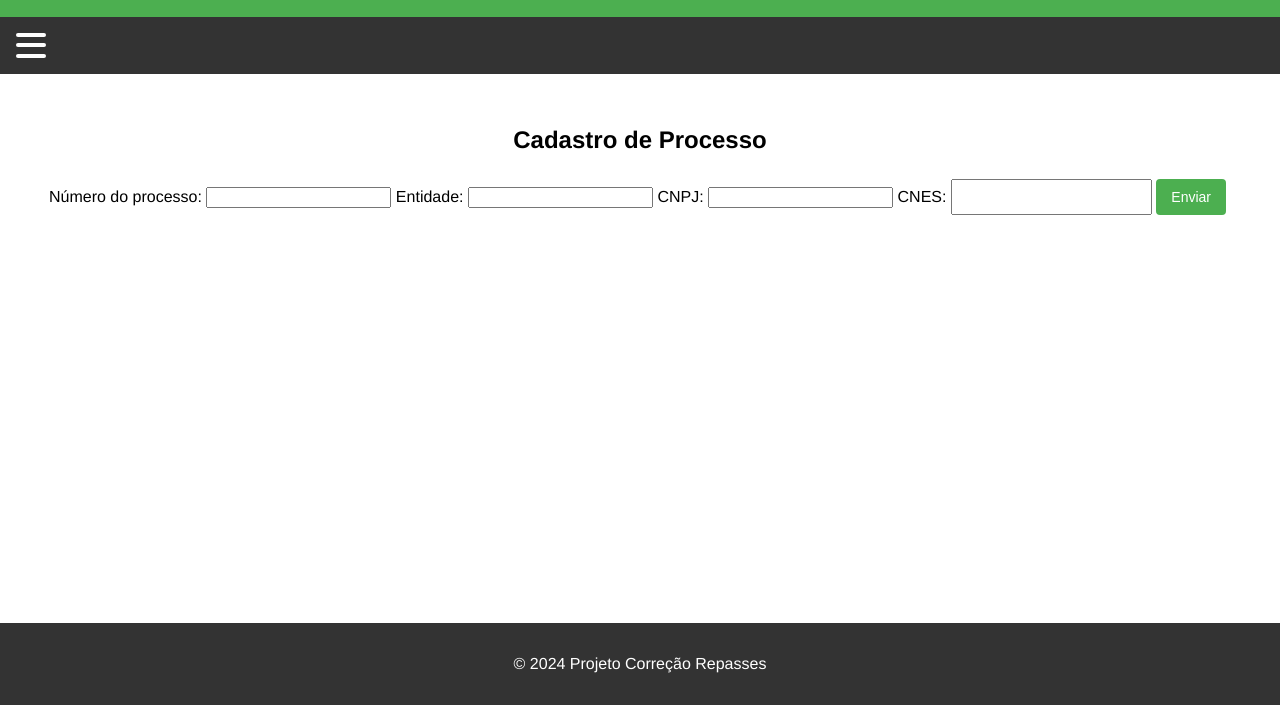
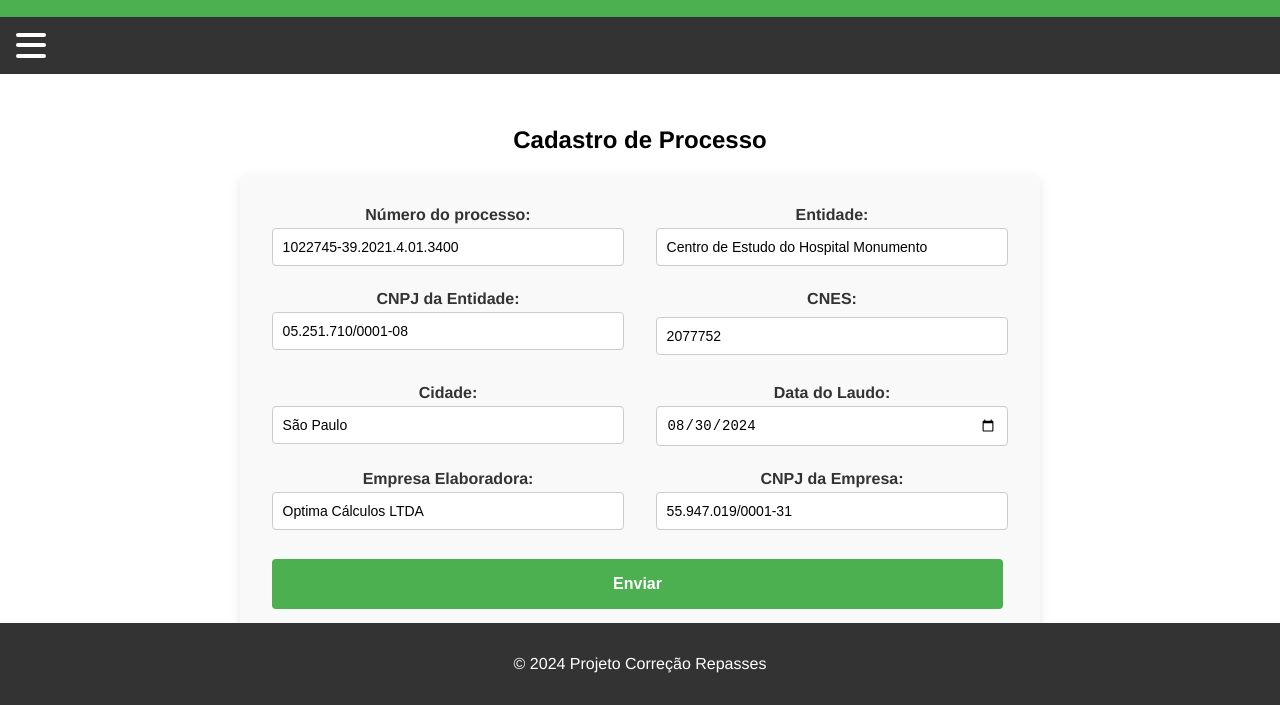
Before and after one commit to ml5w3s/correcao-repasse, a website: page entity-form.html in a window 1280 px wide. Shown: the part 95-800 px from the top of the page. Drawn offline with Linux system fonts and the light colour scheme.

```diff
--- a/entity-form.html
+++ b/entity-form.html
@@ -1,3 +1,4 @@
+<!--entity-form.html-->
 <!DOCTYPE html>
 <html lang="pt-BR">
 <head>
@@ -29,20 +30,49 @@
   <main id="main">
     <h2>Cadastro de Processo</h2>
 <form id="cadastro-form">
+  <div class="form-group">
     <label for="numero-processo">Número do processo:</label>
-      <input type="text" id="numero-processo" name="numero-processo" required>
+    <input type="text" id="numero-processo" name="numero-processo" required value="1022745-39.2021.4.01.3400">
+  </div>
 
+  <div class="form-group">
     <label for="entidade">Entidade:</label>
-      <input type="text" id="entidade" name="entidade" required>
+    <input type="text" id="entidade" name="entidade" required value="Centro de Estudo do Hospital Monumento">
+  </div>
 
-      <label for="cnpj">CNPJ:</label>
-      <input type="text" id="cnpj" name="cnpj" required>
+  <div class="form-group">
+    <label for="cnpj">CNPJ da Entidade:</label>
+    <input type="text" id="cnpj" name="cnpj" required value="05.251.710/0001-08">
+  </div>
 
+  <div class="form-group">
     <label for="cnes">CNES:</label>
-      <input type="number" id="cnes" name="cnes" required>
+    <input type="number" id="cnes" name="cnes" required value="2077752">
+  </div>
+
+  <div class="form-group">
+    <label for="cidade">Cidade:</label>
+    <input type="text" id="cidade" name="cidade" required value="São Paulo">
+  </div>
+
+  <div class="form-group">
+    <label for="data">Data do Laudo:</label>
+    <input type="date" id="data" name="data" required value="2024-08-30">
+  </div>
+
+  <div class="form-group">
+    <label for="empresa">Empresa Elaboradora:</label>
+    <input type="text" id="empresa" name="empresa" required value="Optima Cálculos LTDA">
+  </div>
+
+  <div class="form-group">
+    <label for="empresa-cnpj">CNPJ da Empresa:</label>
+    <input type="text" id="empresa-cnpj" name="empresa-cnpj" required value="55.947.019/0001-31">
+  </div>
 
   <button type="submit">Enviar</button>
 </form>
+
   </main>
 
   <footer>
--- a/js/core/constants/correction-rules.js
+++ b/js/core/constants/correction-rules.js
@@ -20,7 +20,7 @@
     appliesTo: (date) => date < new Date('2006-01-01'),
     factor: new CorrectionFactor(1.5),
     index: 'UFIR',
-    percent: 1.2,
+    percent: 1.791,
   },
   {
     type: 'monetary-correction',
--- a/js/core/factory/calculation-strategy-factory.js
+++ b/js/core/factory/calculation-strategy-factory.js
@@ -29,12 +29,10 @@
     const interestRule = this.interestRules.find(rule => rule.appliesTo(referenceDate));
 
     if (correctionRule && correctionRule.type === 'monetary-correction') {
-      console.log(`${correctionRule.percent}`);
       return new MonetaryCorrectionCalculator(correctionRule);
     }
 
     if (interestRule && interestRule.type === 'simple-interest') {
-      console.log(`[JUROS] ${referenceDate.toISOString().slice(0, 10)} → tipo: ${interestRule.monthlyRate}, descrição: ${interestRule.description}`);
       return new SimpleInterestCalculator(interestRule);
     }
       console.warn(`[AVISO] Nenhuma estratégia encontrada para a data ${referenceDate.toISOString().slice(0, 10)}`);
--- a/js/main.js
+++ b/js/main.js
@@ -1,14 +1,13 @@
 //js/main.js
 
-import { initUI } from './core/ui/App.js';
 import { CSVProcessor } from './core/processor/csv-processor.js';
 import { TableRenderer } from './table-renderer.js';
 import { loadNavbar } from './components/navbar.js';
 
 const defaultTaxas = {
   ipcae: 1.28,    // se não estiver usando, pode remover
-  juros: 0.01791,     // ex: juros moratórios em porcentagem
-  selic: 0.3083     // ex: SELIC acumulada 2021 a ago/2024
+  juros: 1.3088167969,     // ex: juros moratórios em porcentagem
+  selic: 30.83     // ex: SELIC acumulada 2021 a ago/2024
 };
 
 document.addEventListener('DOMContentLoaded', () => {
--- a/style/base.css
+++ b/style/base.css
@@ -1,3 +1,5 @@
+/*style/base.css*/
+
 /* Reset e base */
 * {
     box-sizing: border-box;
@@ -207,3 +209,64 @@
     gap: 10px;
     margin-top: 1em;
   }
+
+/* Estilo aprimorado com layout em duas colunas */
+form#cadastro-form {
+    max-width: 800px;
+    margin: 0 auto;
+    background-color: #f9f9f9;
+    padding: 2rem;
+    border-radius: 8px;
+    box-shadow: 0 4px 12px rgba(0, 0, 0, 0.1);
+    display: grid;
+    grid-template-columns: 1fr 1fr;
+    gap: 1.5rem 2rem;
+    align-items: start;
+}
+
+form#cadastro-form label {
+    display: block;
+    margin-bottom: 0.3rem;
+    font-weight: bold;
+    color: #333;
+}
+
+form#cadastro-form .form-group {
+    display: flex;
+    flex-direction: column;
+}
+
+/* Inputs e estilos */
+form#cadastro-form input[type="text"],
+form#cadastro-form input[type="number"],
+form#cadastro-form input[type="date"] {
+    padding: 0.6rem;
+    font-size: 14px;
+    border: 1px solid #ccc;
+    border-radius: 4px;
+    transition: border-color 0.3s;
+}
+
+form#cadastro-form input:focus {
+    border-color: #4CAF50;
+    outline: none;
+}
+
+/* Botão ocupa largura total de uma coluna só */
+form#cadastro-form button[type="submit"] {
+    grid-column: span 2;
+    padding: 1rem;
+    font-size: 16px;
+    font-weight: bold;
+}
+
+/* Responsivo */
+@media (max-width: 768px) {
+    form#cadastro-form {
+        grid-template-columns: 1fr;
+    }
+
+    form#cadastro-form button[type="submit"] {
+        grid-column: span 1;
+    }
+}
```
Also changed, not shown: csv-viewer.html (+2 -1 lines), js/app/App.js (renamed from js/core/ui/App.js, +2 -9 lines), js/core/processor/csv-processor.js (+11 -12 lines), js/core/calculators/monetary-correction-calculator.js (line endings or trailing spaces). Lines whose indentation alone changed are shown as unchanged.
